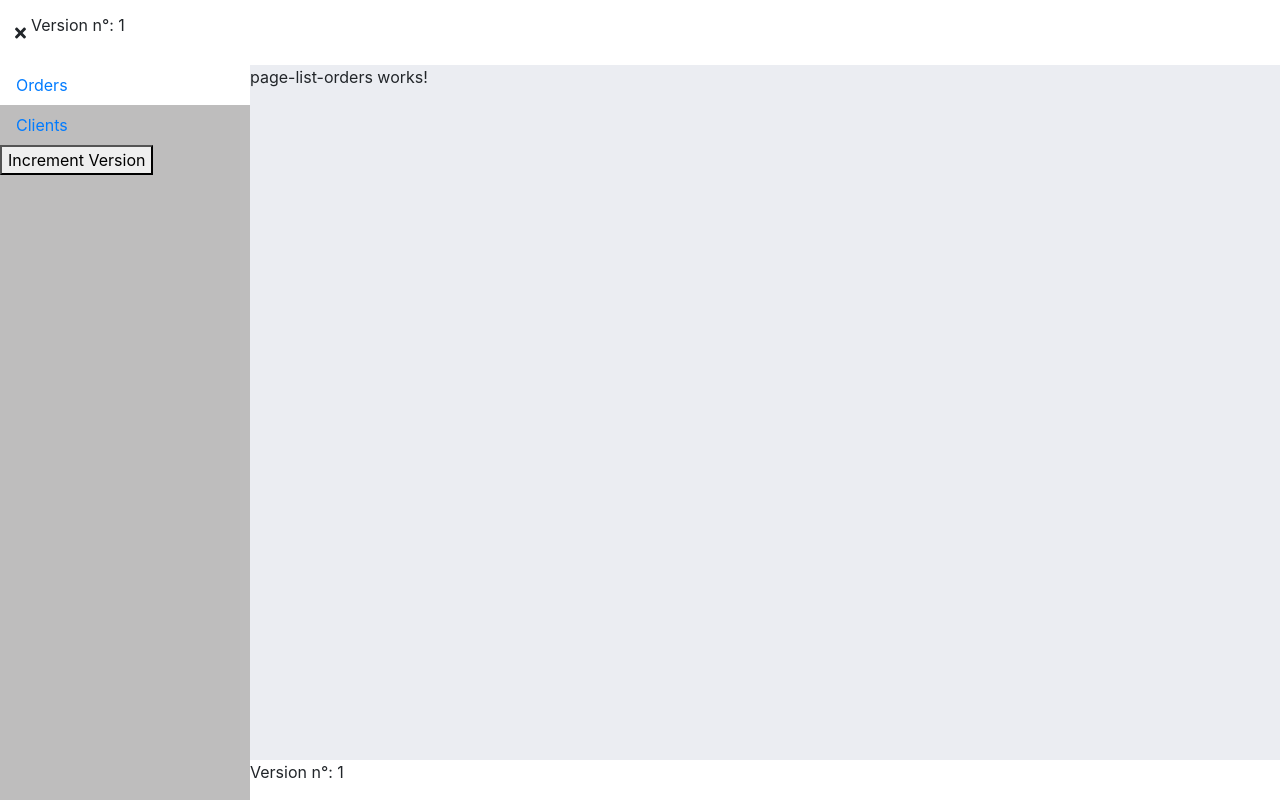
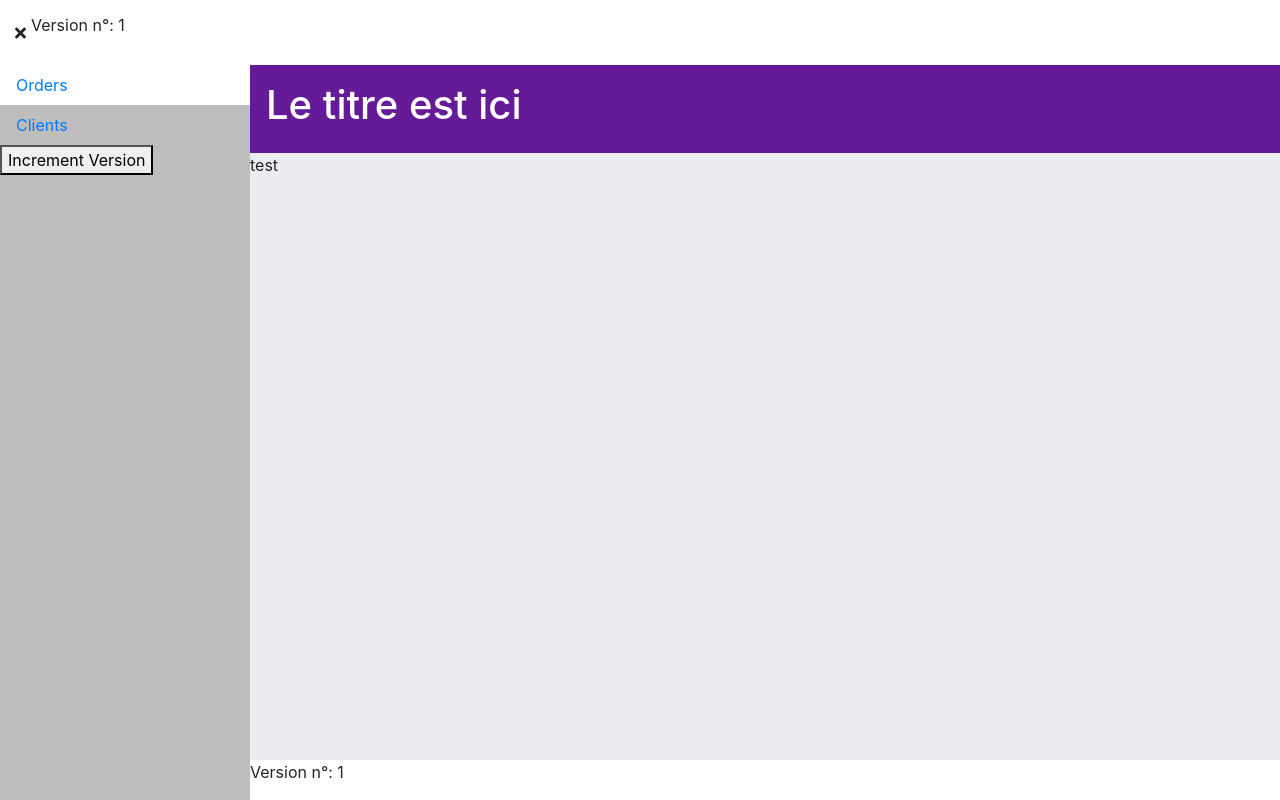
Before and after one commit to dnyuhm/crm-nov, an Angular app: page /orders in a window 1280 px wide. Built offline with nearby package versions, Linux system fonts and the light colour scheme; data requests are answered from the project's data file.

Commit message:
Commit 22 : Templates de page avec un title statique

```diff
--- a/src/app/orders/orders.module.ts
+++ b/src/app/orders/orders.module.ts
@@ -1,5 +1,6 @@
 import { CommonModule } from '@angular/common';
 import { NgModule } from '@angular/core';
+import { SharedModule } from '../shared/shared.module';
 import { OrdersRoutingModule } from './orders-routing.module';
 import { PageAddOrderComponent } from './pages/page-add-order/page-add-order.component';
 import { PageEditOrderComponent } from './pages/page-edit-order/page-edit-order.component';
@@ -11,6 +12,6 @@
     PageAddOrderComponent,
     PageEditOrderComponent,
   ],
-  imports: [CommonModule, OrdersRoutingModule],
+  imports: [CommonModule, OrdersRoutingModule, SharedModule],
 })
 export class OrdersModule {}
--- a/src/app/orders/pages/page-list-orders/page-list-orders.component.html
+++ b/src/app/orders/pages/page-list-orders/page-list-orders.component.html
@@ -1 +1,3 @@
-<p>page-list-orders works!</p>
+<app-template-full-width>
+  <p>test</p>
+</app-template-full-width>
--- a/src/app/shared/shared.module.ts
+++ b/src/app/shared/shared.module.ts
@@ -1,8 +1,11 @@
 import { CommonModule } from '@angular/common';
 import { NgModule } from '@angular/core';
+import { IconsModule } from '../icons/icons.module';
+import { TemplatesModule } from '../templates/templates.module';
 
 @NgModule({
   declarations: [],
   imports: [CommonModule],
+  exports: [TemplatesModule, IconsModule],
 })
 export class SharedModule {}
--- /dev/null
+++ b/src/app/templates/components/template-container/template-container.component.html
@@ -0,0 +1,6 @@
+<div class="bandeau">
+  <h1>{{ title }}</h1>
+</div>
+<div class="my-container">
+  <ng-content></ng-content>
+</div>
--- /dev/null
+++ b/src/app/templates/components/template-container/template-container.component.scss
@@ -0,0 +1,11 @@
+.bandeau {
+  background: var(--app-primary);
+  padding: 1rem;
+  h1 {
+    color: var(--app-light);
+  }
+}
+.my-container {
+  max-width: 500px;
+  margin: auto;
+}
--- /dev/null
+++ b/src/app/templates/components/template-container/template-container.component.ts
@@ -0,0 +1,15 @@
+import { Component, OnInit } from '@angular/core';
+
+@Component({
+  selector: 'app-template-container',
+  templateUrl: './template-container.component.html',
+  styleUrls: ['./template-container.component.scss'],
+})
+export class TemplateContainerComponent implements OnInit {
+  public title: string;
+  constructor() {
+    this.title = 'Ohhhhh le joli title';
+  }
+
+  ngOnInit(): void {}
+}
--- /dev/null
+++ b/src/app/templates/components/template-full-width/template-full-width.component.html
@@ -0,0 +1,6 @@
+<div class="bandeau">
+  <h1>{{ title }}</h1>
+</div>
+<div>
+  <ng-content></ng-content>
+</div>
--- /dev/null
+++ b/src/app/templates/components/template-full-width/template-full-width.component.scss
@@ -0,0 +1,7 @@
+.bandeau {
+  background: var(--app-primary);
+  padding: 1rem;
+  h1 {
+    color: var(--app-light);
+  }
+}
--- /dev/null
+++ b/src/app/templates/components/template-full-width/template-full-width.component.ts
@@ -0,0 +1,14 @@
+import { Component, OnInit } from '@angular/core';
+
+@Component({
+  selector: 'app-template-full-width',
+  templateUrl: './template-full-width.component.html',
+  styleUrls: ['./template-full-width.component.scss'],
+})
+export class TemplateFullWidthComponent implements OnInit {
+  public title: string;
+  constructor() {
+    this.title = 'Le titre est ici';
+  }
+  ngOnInit(): void {}
+}
```
Also changed, not shown: src/app/templates/templates.module.ts (+10 -1 lines), 2 other files (tests, documents, lock files or other folders).
